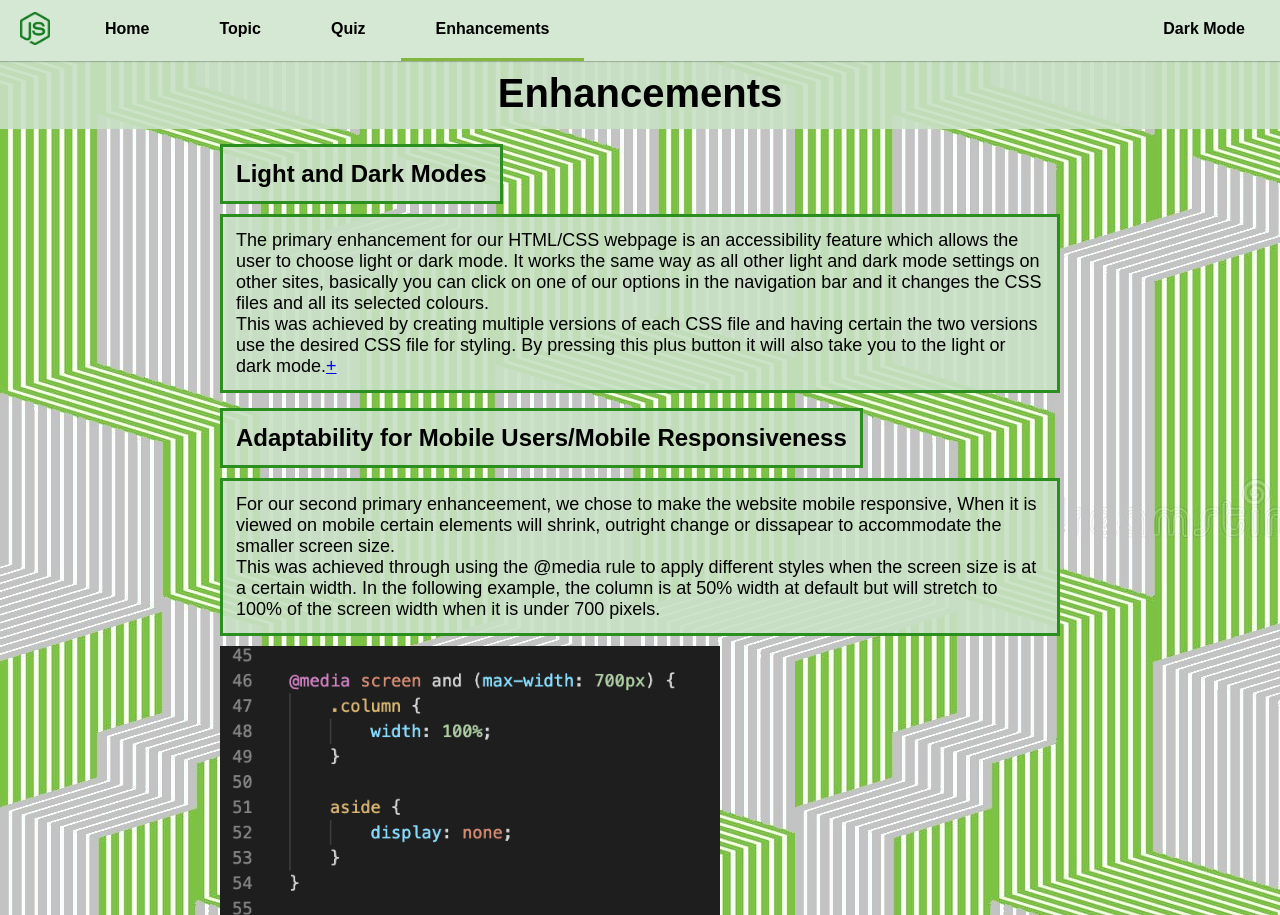
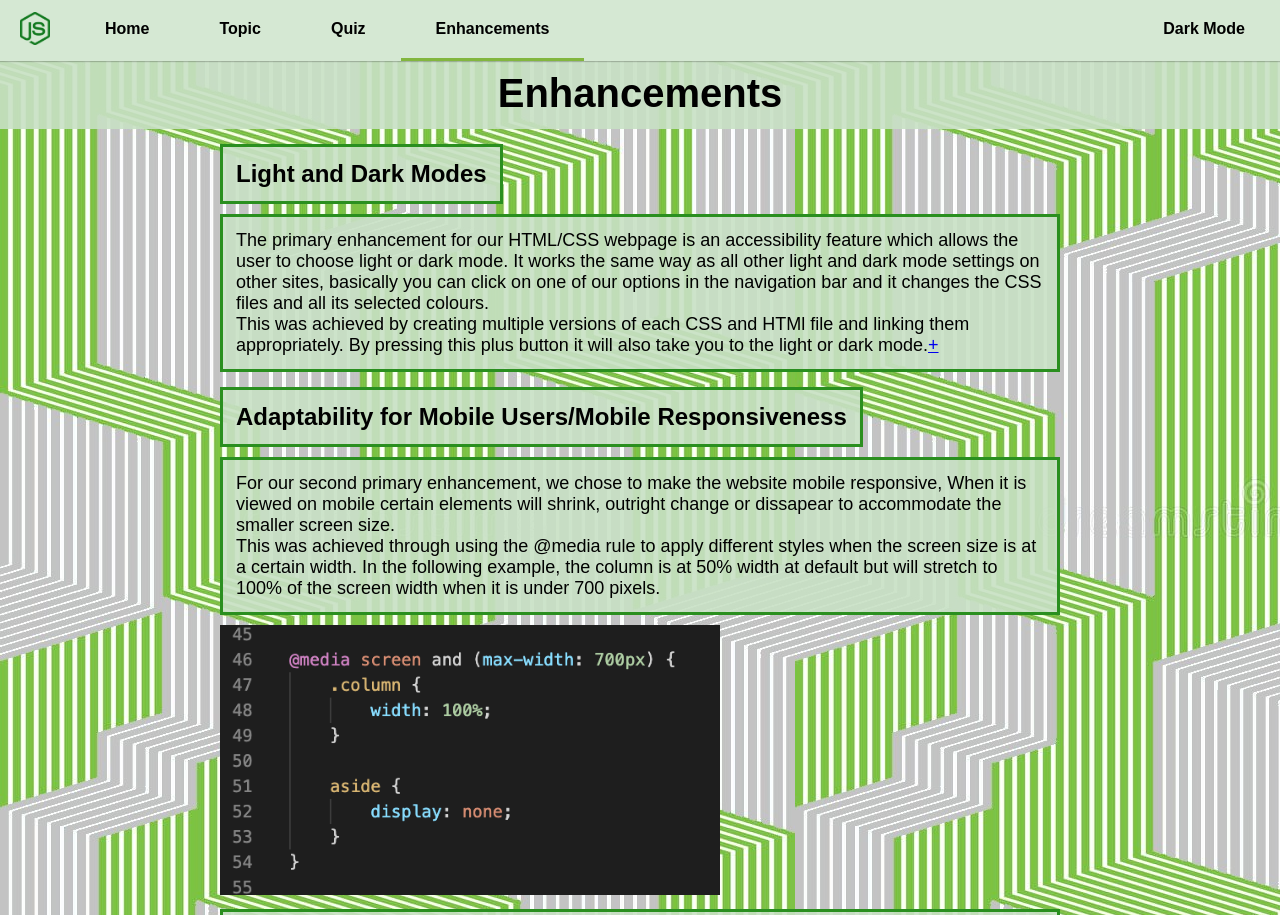
Before and after one commit to wwyxu/cos10026-computing-technology-inquiry-project, a PHP site: page /enhancementsLight.html in a window 1280 px wide. Shown: the top 915 px of the page. Run offline with PHP 8.4, Linux system fonts and the light colour scheme.

Commit message:
add enhancements

```diff
--- a/assign1/enhancements.html
+++ b/assign1/enhancements.html
@@ -43,8 +43,8 @@
                     and all its selected colours.
 
                     <br>
-                    This was achieved by creating multiple versions of each CSS file
-                    and having certain the two versions use the desired CSS file for styling.
+                    This was achieved by creating multiple versions of each CSS and HTMl file
+                    and linking them appropriately.
                     By pressing this plus button it will also take you to the light or dark mode.<a
                         href="enhancementsLight.html">+</a>
                 </p>
@@ -53,7 +53,7 @@
             <section class="enhancement-card">
                 <h2>Adaptability for Mobile Users/Mobile Responsiveness</h2>
                 <p>
-                    For our second primary enhanceement, we chose to make the website mobile responsive, When it is
+                    For our second primary enhancement, we chose to make the website mobile responsive, When it is
                     viewed on
                     mobile certain elements will shrink, outright change or dissapear to accommodate the smaller screen
                     size.
--- a/assign1/enhancementsLight.html
+++ b/assign1/enhancementsLight.html
@@ -43,17 +43,17 @@
                     and all its selected colours.
 
                     <br>
-                    This was achieved by creating multiple versions of each CSS file
-                    and having certain the two versions use the desired CSS file for styling.
+                    This was achieved by creating multiple versions of each CSS and HTMl file
+                    and linking them appropriately.
                     By pressing this plus button it will also take you to the light or dark mode.<a
-                        href="enhancementsLight.html">+</a>
+                        href="enhancements.html">+</a>
                 </p>
             </section>
 
             <section class="enhancement-card">
                 <h2>Adaptability for Mobile Users/Mobile Responsiveness</h2>
                 <p>
-                    For our second primary enhanceement, we chose to make the website mobile responsive, When it is
+                    For our second primary enhancement, we chose to make the website mobile responsive, When it is
                     viewed on
                     mobile certain elements will shrink, outright change or dissapear to accommodate the smaller screen
                     size.
--- a/assign1/styles/topicLight.css
+++ b/assign1/styles/topicLight.css
@@ -220,6 +220,11 @@ description: Topic - Light
     background-color: rgba(177, 177, 177, 0.827);
 }
 
+.topic-table th,
+.topic-table td {
+    padding: 5px;
+}
+
 .topic-definitions h2 {
     color: black;
 }
@@ -254,6 +259,8 @@ description: Topic - Light
     color: black;
     background-color: rgba(62, 130, 89, 0.827);
     width: fit-content;
+    padding: 5px;
+    margin-bottom: 5px;
 }
 
 .topic-definitions dd {
@@ -262,6 +269,7 @@ description: Topic - Light
     color: black;
     background-color: rgba(177, 177, 177, 0.827);
     margin-bottom: 5px;
+    padding: 5px;
 }
 
 #references {
```
Also changed, not shown: assign1/styles/topic.css (+8 -0 lines).
